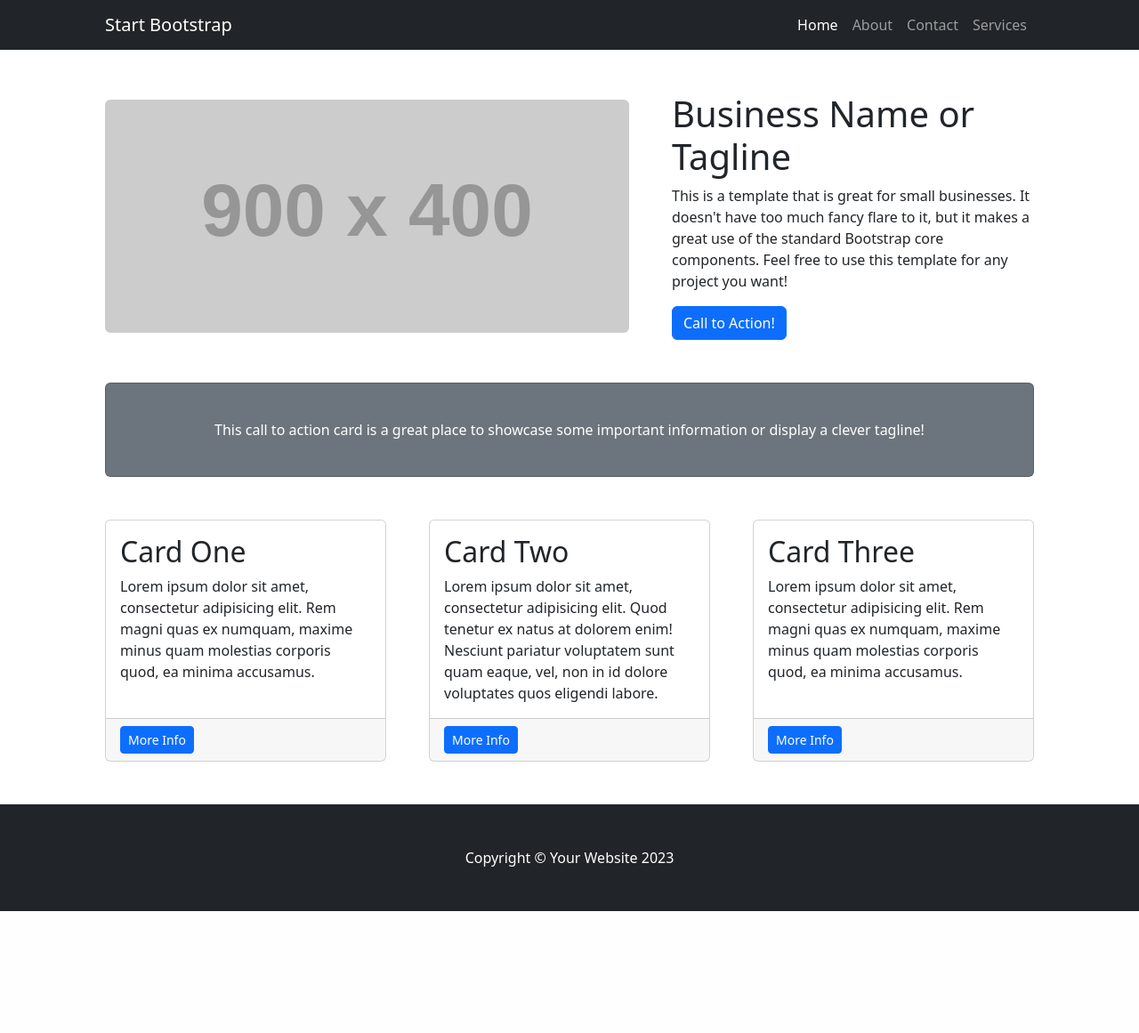
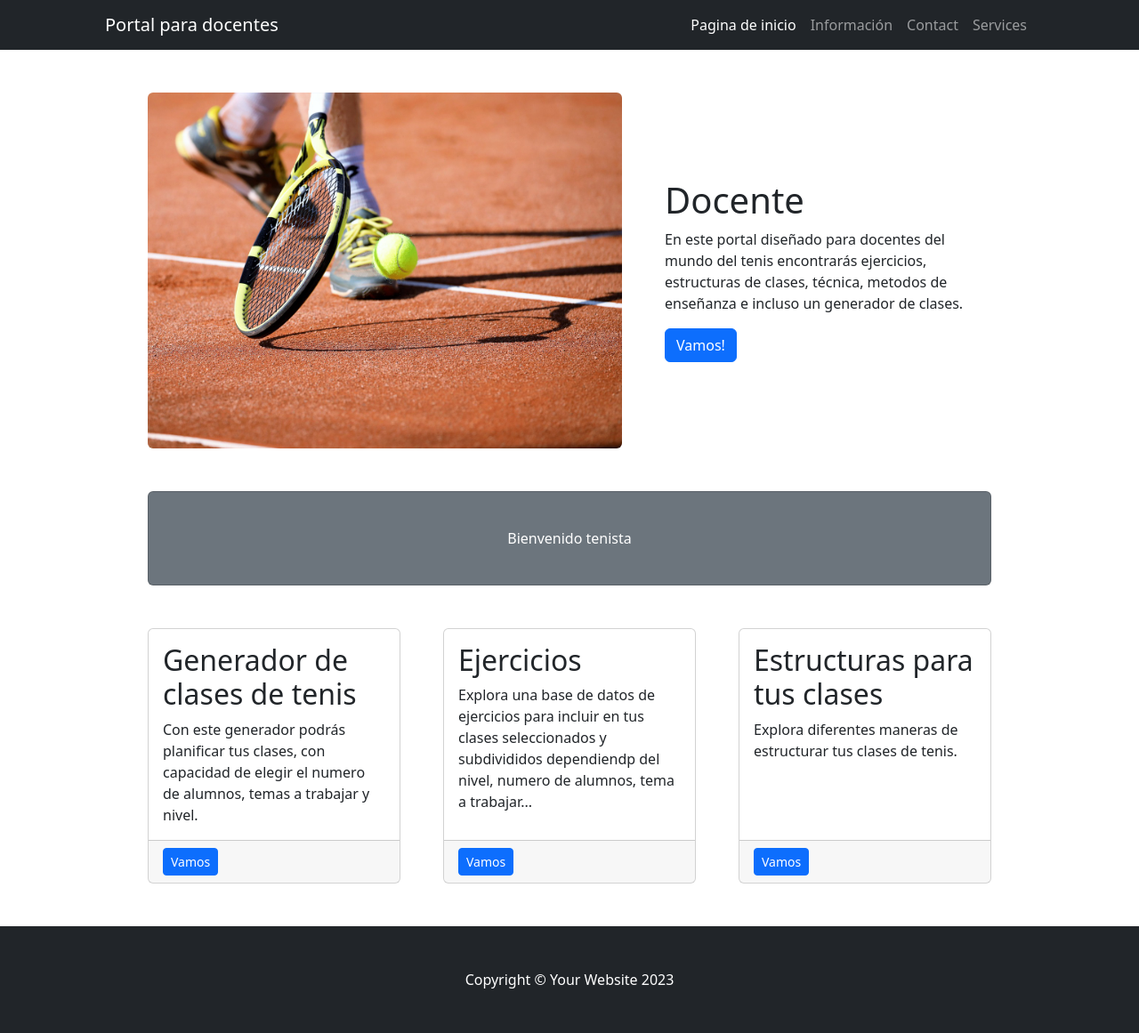
Before and after one commit to ismaelpq/TennisWeb, a Django app: page /docente/ in a window 1280 px wide. Shown: the whole page at 89% size. Before the commit the page ends 1024 px from the top, so only its background shows below. Run offline with Django 5.2, Linux system fonts and the light colour scheme; grey boxes labelled with a size stand in for pictures from a placeholder-image service; some libraries are stand-ins or nearby versions.

Commit message:
Plantillas HTML Apartado Docencia extensibles

```diff
--- /dev/null
+++ b/docente/static/js/package.json
@@ -0,0 +1,6 @@
+{
+  "dependencies": {
+    "cors": "^2.8.5",
+    "express": "^5.1.0"
+  }
+}
--- a/docente/templates/docente/dd.html
+++ /dev/null
@@ -1 +0,0 @@
-<p>estás en el portal de docentes v2</p>
--- /dev/null
+++ b/docente/templates/docente/ejercicios.html
@@ -0,0 +1,4 @@
+{% extends "docente/plantillabase.html" %}
+
+
+{% block headline %} Ejercicios {% endblock %}
--- a/docente/templates/docente/homeDocente.html
+++ b/docente/templates/docente/homeDocente.html
@@ -1,89 +1,62 @@
+{% extends "docente/plantillabase.html" %}
+
 {% load static %}
 
 
+{% block title %}Pagina principal para docentes.{% endblock %}
 
-<!DOCTYPE html>
-<html lang="en">
-    <head>
-        <meta charset="utf-8" />
-        <meta name="viewport" content="width=device-width, initial-scale=1, shrink-to-fit=no" />
-        <meta name="description" content="" />
-        <meta name="author" content="" />
-        <title>Small Business - Start Bootstrap Template</title>
-        <!-- Favicon-->
-        <link rel="icon" type="image/x-icon" href="{% static 'images/favicon.ico' %}" />
-        <!-- Core theme CSS (includes Bootstrap)-->
-        <link href="{% static 'css/styles.css' %}" rel="stylesheet" />
-    </head>
-    <body>
-        <!-- Responsive navbar-->
-        <nav class="navbar navbar-expand-lg navbar-dark bg-dark">
-            <div class="container px-5">
-                <a class="navbar-brand" href="#!">Start Bootstrap</a>
-                <button class="navbar-toggler" type="button" data-bs-toggle="collapse" data-bs-target="#navbarSupportedContent" aria-controls="navbarSupportedContent" aria-expanded="false" aria-label="Toggle navigation"><span class="navbar-toggler-icon"></span></button>
-                <div class="collapse navbar-collapse" id="navbarSupportedContent">
-                    <ul class="navbar-nav ms-auto mb-2 mb-lg-0">
-                        <li class="nav-item"><a class="nav-link active" aria-current="page" href="#!">Home</a></li>
-                        <li class="nav-item"><a class="nav-link" href="#!">About</a></li>
-                        <li class="nav-item"><a class="nav-link" href="#!">Contact</a></li>
-                        <li class="nav-item"><a class="nav-link" href="#!">Services</a></li>
-                    </ul>
-                </div>
-            </div>
-        </nav>
+{% block content %}
         <!-- Page Content-->
         <div class="container px-4 px-lg-5">
-            <!-- Heading Row-->
+            <!-- Encabezado principal -->
             <div class="row gx-4 gx-lg-5 align-items-center my-5">
-                <div class="col-lg-7"><img class="img-fluid rounded mb-4 mb-lg-0" src="https://dummyimage.com/900x400/dee2e6/6c757d.jpg" alt="..." /></div>
+                <div class="col-lg-7"><img class="img-fluid rounded mb-4 mb-lg-0" src="../../static/images/tennisDummy1.jpg" alt="..." /></div>
                 <div class="col-lg-5">
-                    <h1 class="font-weight-light">Business Name or Tagline</h1>
-                    <p>This is a template that is great for small businesses. It doesn't have too much fancy flare to it, but it makes a great use of the standard Bootstrap core components. Feel free to use this template for any project you want!</p>
-                    <a class="btn btn-primary" href="#!">Call to Action!</a>
+                    <h1 class="font-weight-light">Docente</h1>
+                    <p>En este portal diseñado para docentes del mundo del tenis encontrarás ejercicios, estructuras de clases, técnica, metodos de enseñanza e incluso un generador de clases.</p>
+                    <a class="btn btn-primary" href="#!">Vamos!</a>
                 </div>
             </div>
             <!-- Call to Action-->
             <div class="card text-white bg-secondary my-5 py-4 text-center">
-                <div class="card-body"><p class="text-white m-0">This call to action card is a great place to showcase some important information or display a clever tagline!</p></div>
+                <div class="card-body"><p class="text-white m-0">Bienvenido tenista</p></div>
             </div>
             <!-- Content Row-->
             <div class="row gx-4 gx-lg-5">
                 <div class="col-md-4 mb-5">
+                    <!-- Tarjeta 1 Generador de clases -->
                     <div class="card h-100">
                         <div class="card-body">
-                            <h2 class="card-title">Card One</h2>
-                            <p class="card-text">Lorem ipsum dolor sit amet, consectetur adipisicing elit. Rem magni quas ex numquam, maxime minus quam molestias corporis quod, ea minima accusamus.</p>
+                            <h2 class="card-title">Generador de clases de tenis</h2>
+                            <p class="card-text">Con este generador podrás planificar tus clases, con capacidad de elegir el numero de alumnos, temas a trabajar y nivel.</p>
                         </div>
-                        <div class="card-footer"><a class="btn btn-primary btn-sm" href="#!">More Info</a></div>
+                        <div class="card-footer"><a class="btn btn-primary btn-sm" href="#!">Vamos</a></div>
                     </div>
                 </div>
                 <div class="col-md-4 mb-5">
+                    <!-- Base de datos de ejercicios -->
                     <div class="card h-100">
                         <div class="card-body">
-                            <h2 class="card-title">Card Two</h2>
-                            <p class="card-text">Lorem ipsum dolor sit amet, consectetur adipisicing elit. Quod tenetur ex natus at dolorem enim! Nesciunt pariatur voluptatem sunt quam eaque, vel, non in id dolore voluptates quos eligendi labore.</p>
+                            <h2 class="card-title">Ejercicios</h2>
+                            <p class="card-text">Explora una base de datos de ejercicios para incluir en tus clases seleccionados y subdivididos dependiendp del nivel, numero de alumnos, tema a trabajar...</p>
                         </div>
-                        <div class="card-footer"><a class="btn btn-primary btn-sm" href="#!">More Info</a></div>
+                        <div class="card-footer"><a class="btn btn-primary btn-sm" href="{% url 'ejercicios' %}">Vamos</a></div>
+
+
+
+
                     </div>
                 </div>
                 <div class="col-md-4 mb-5">
+                    <!-- Base de datos de estructuras de clases -->
                     <div class="card h-100">
                         <div class="card-body">
-                            <h2 class="card-title">Card Three</h2>
-                            <p class="card-text">Lorem ipsum dolor sit amet, consectetur adipisicing elit. Rem magni quas ex numquam, maxime minus quam molestias corporis quod, ea minima accusamus.</p>
+                            <h2 class="card-title">Estructuras para tus clases</h2>
+                            <p class="card-text">Explora diferentes maneras de estructurar tus clases de tenis.</p>
                         </div>
-                        <div class="card-footer"><a class="btn btn-primary btn-sm" href="#!">More Info</a></div>
+                        <div class="card-footer"><a class="btn btn-primary btn-sm" href="#!">Vamos</a></div>
                     </div>
                 </div>
             </div>
         </div>
-        <!-- Footer-->
-        <footer class="py-5 bg-dark">
-            <div class="container px-4 px-lg-5"><p class="m-0 text-center text-white">Copyright &copy; Your Website 2023</p></div>
-        </footer>
-        <!-- Bootstrap core JS-->
-        <script src="https://cdn.jsdelivr.net/npm/bootstrap@5.2.3/dist/js/bootstrap.bundle.min.js"></script>
-        <!-- Core theme JS-->
-        <script src="{% static 'js/scripts.js' %}"></script>
-    </body>
-</html>
+{% endblock %}
--- /dev/null
+++ b/docente/templates/docente/plantillabase.html
@@ -0,0 +1,48 @@
+{% load static %}
+
+
+
+<!DOCTYPE html>
+<html lang="es">
+    <head>
+        <meta charset="utf-8" />
+        <meta name="viewport" content="width=device-width, initial-scale=1, shrink-to-fit=no" />
+        <meta name="description" content="" />
+        <meta name="author" content="" />
+        <title>{% block tittle %}{% endblock %}</title>
+        <!-- Favicon-->
+        <link rel="icon" type="image/x-icon" href="{% static 'images/favicon.ico' %}" />
+        <!-- Core theme CSS (includes Bootstrap)-->
+        <link href="{% static 'css/styles.css' %}" rel="stylesheet" />
+    </head>
+    <body>
+        <!-- Responsive navbar-->
+        <nav class="navbar navbar-expand-lg navbar-dark bg-dark">
+            <div class="container px-5">
+                <a class="navbar-brand" href="#!">{% block headline %} Portal para docentes {% endblock %}</a>
+                <button class="navbar-toggler" type="button" data-bs-toggle="collapse" data-bs-target="#navbarSupportedContent" aria-controls="navbarSupportedContent" aria-expanded="false" aria-label="Toggle navigation"><span class="navbar-toggler-icon"></span></button>
+                <!-- Boton plegable -->
+                <div class="collapse navbar-collapse" id="navbarSupportedContent">
+                    <ul class="navbar-nav ms-auto mb-2 mb-lg-0">
+                        <li class="nav-item"><a class="nav-link active" aria-current="page" href="#!">Pagina de inicio</a></li>
+                        <li class="nav-item"><a class="nav-link" href="#!">Información</a></li>
+                        <li class="nav-item"><a class="nav-link" href="#!">Contact</a></li>
+                        <li class="nav-item"><a class="nav-link" href="#!">Services</a></li>
+                    </ul>
+                </div>
+            </div>
+        </nav>
+        <!-- Page Content-->
+        <div class="container px-4 px-lg-5">
+            {% block content %}{% endblock %}
+        </div>
+        <!-- Footer-->
+        <footer class="py-5 bg-dark">
+            <div class="container px-4 px-lg-5"><p class="m-0 text-center text-white">Copyright &copy; Your Website 2023</p></div>
+        </footer>
+        <!-- Bootstrap core JS-->
+        <script src="https://cdn.jsdelivr.net/npm/bootstrap@5.2.3/dist/js/bootstrap.bundle.min.js"></script>
+        <!-- Core theme JS-->
+        <script src="{% static 'js/scripts.js' %}"></script>
+    </body>
+</html>
--- a/docente/urls.py
+++ b/docente/urls.py
@@ -2,5 +2,6 @@ from django.urls import path
 from . import views
 
 urlpatterns = [
-    path('', views.docente, name='homeDocente')
+    path('', views.docente, name='homeDocente'),
+    path('ejercicios/', views.ejercicios, name='ejercicios')
 ]
--- a/docente/views.py
+++ b/docente/views.py
@@ -3,3 +3,6 @@ from django.shortcuts import render
 # Create your views here.
 def docente(request):
     return render(request, 'docente/homeDocente.html')
+
+def ejercicios(request):
+    return render(request, 'docente/ejercicios.html')
```
Also changed, not shown: docente/static/images/tennisDummy1.jpg (added), docente/static/js/package-lock.json (added), docente/static/js/server.js (added).
